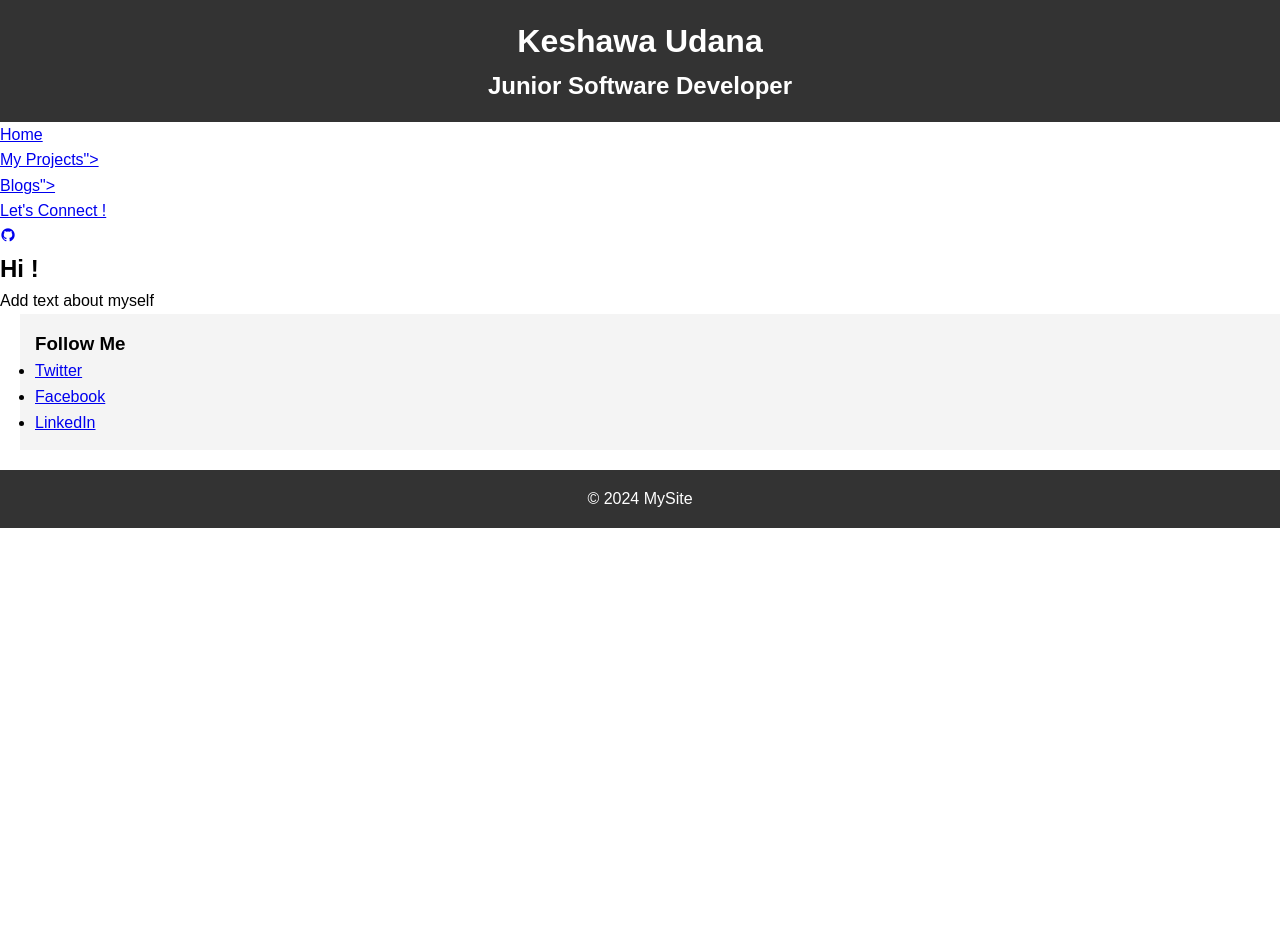
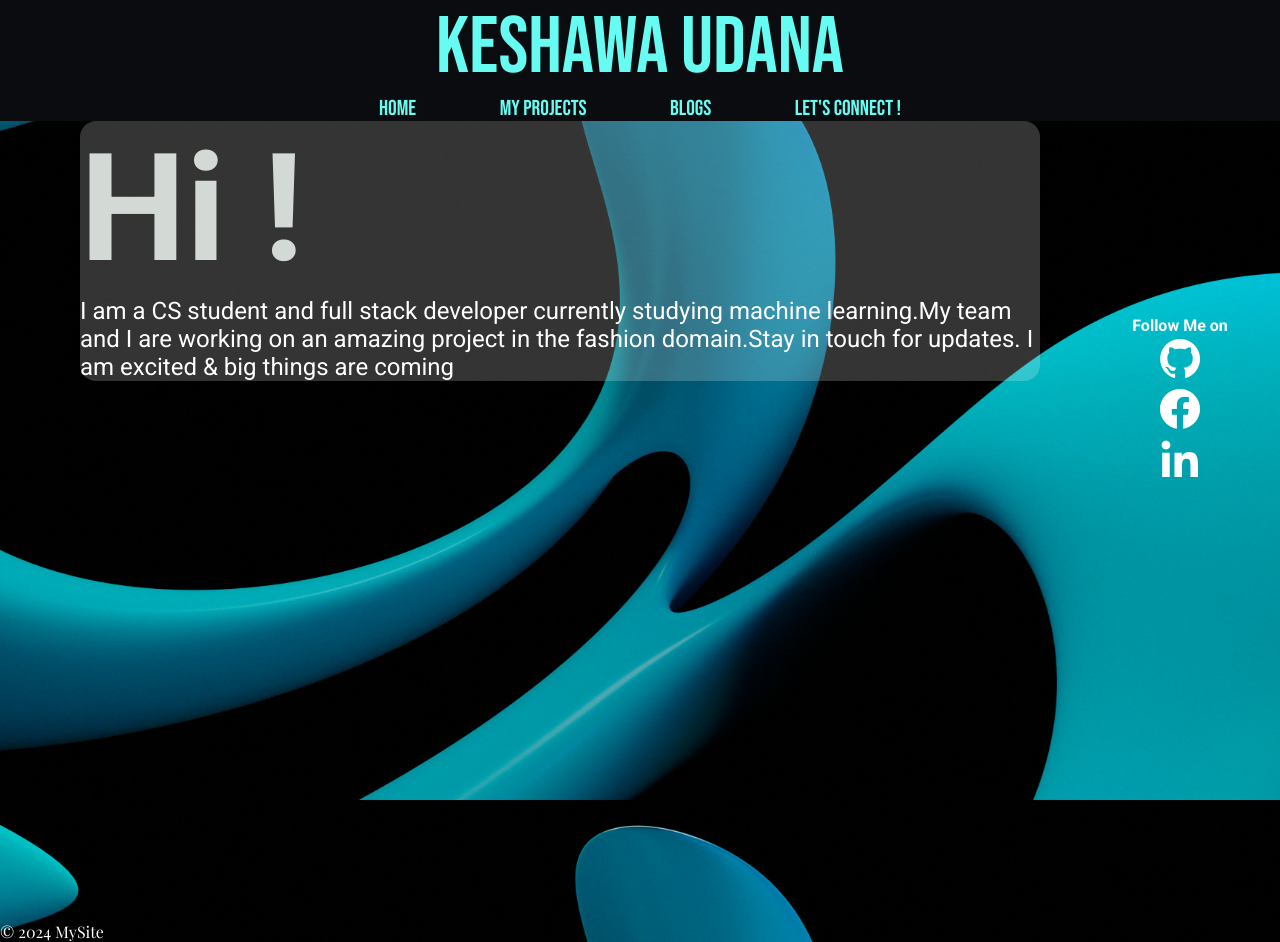
Before and after one commit to KeshUdana/PORTFOLIO_Advanced-Client-Side-CW1, a plain HTML site: page index.html in a window 1280 px wide. Before the commit the page ends 800 px from the top, so only its background shows below. Drawn offline with nearby package versions, Linux system fonts and the light colour scheme; a web font is replaced by a local one.

Commit message:
added a lot of things

```diff
--- a/index.html
+++ b/index.html
@@ -8,35 +8,44 @@
     <title>My Portfolio</title>
     <link href='https://unpkg.com/boxicons@2.1.4/css/boxicons.min.css' rel='stylesheet'>
     <link rel="stylesheet" href="style.css">
+
+    <style>
+      .home-card{
+        position: relative; /* "isolate" in Tailwind applies relative positioning */
+        width: 60rem; /* "w-96" corresponds to 384px */
+        border-radius: 1rem; /* "rounded-xl" corresponds to 12px radius */
+        background-color: rgba(255, 255, 255, 0.2); /* "bg-white/20" for semi-transparent white */
+        box-shadow: 0 10px 15px rgba(0, 0, 0, 0.1), 0 4px 6px rgba(0, 0, 0, 0.05); /* "shadow-lg" */
+        box-shadow: 0 0 1px rgba(0, 0, 0, 0.05); /* "ring-1 ring-black/5" for subtle outline */
+        margin-left: 5rem;
+      }
+    </style>
 </head>
 
+
 <body>
-    <header>
-        <h1>Keshawa Udana</h1>
-        <h2>Junior Software Developer</h2>
-    </header>
-
-
+    <header><h1>Keshawa Udana</h1></header>
     <nav>
       <ul>
         <li><a href="index.html">Home</a></li>
-        <li><a href="projects.html">My Projects"></a></li>
-        <li><a href="blog.html">Blogs"></a></li>
-        <li><a href="contact.hmtl">Let's Connect !</a></li>
-        <li><a href="https://github.com/KeshUdana"><i class='bx bxl-github'></i></a></li>
-      </ul>
+        <li><a href="projects.html">My Projects</a></li>
+        <li><a href="blog.html">Blogs</a></li>
+        <li><a href="contact.html">Let's Connect !</a></li>
+       </ul>
     </nav>
 
-      <section>
-          <h2>Hi !</h2>
-          <p>Add text about myself</p>
-      </section>
+    <section style="height: 100vh;">
+      <div class="home-card">
+          <h2 style="text-align: left;font-size: 150px">Hi !</h2>
+          <p style="font-family: Roboto;font-size: x-large;">I am a CS student and full stack developer currently studying machine learning.My team and I are working on an amazing project in the fashion domain.Stay in touch for updates. I am excited & big things are coming </p>
+        </div>
+        </section>
       <aside>
-          <h3>Follow Me</h3>
+          <h3 style="font-size: medium;">Follow Me on</h3>
           <ul>
-              <li><a href="https://twitter.com">Twitter</a></li>
-              <li><a href="https://facebook.com">Facebook</a></li>
-              <li><a href="https://linkedin.com">LinkedIn</a></li>
+              <li><a href="https://github.com/KeshUdana"><i class='bx bxl-github bx-lg' ></i></a></li>
+              <li><a href="https://facebook.com"></a><i class='bx bxl-facebook-circle bx-lg'></i></li>
+              <li><a href="https://linkedin.com"></a><i class='bx bxl-linkedin bx-lg' ></i></li>
           </ul>
       </aside>
 
--- a/style.css
+++ b/style.css
@@ -1,6 +1,5 @@
-@import url('https://fonts.googleapis.com/css2?family=Press+Start+2P&family=Rajdhani:wght@300;400;500;600;700&family=Roboto:ital,wght@0,100;0,300;0,400;0,500;0,700;0,900;1,100;1,300;1,400;1,500;1,700;1,900&display=swap');
+@import url('https://fonts.googleapis.com/css2?family=Bebas+Neue&family=Playfair+Display:ital,wght@0,400..900;1,400..900&family=Roboto:ital,wght@0,100;0,300;0,400;0,500;0,700;0,900;1,100;1,300;1,400;1,500;1,700;1,900&display=swap');
         /* Universal reset for removing margins and padding */
-        /* Basic Reset */
         * {
             margin: 0;
             padding: 0;
@@ -8,52 +7,77 @@
         }
 
         body {
-    font-family: Arial, sans-serif;
-    line-height: 1.6;
+                font-family: "Roboto", sans-serif;
+                background-image: url('wp2.jpg'); /* Path to your image */
+                background-size: cover; /* Makes the image cover the entire viewport */
+                background-repeat: no-repeat;
+                background-attachment: fixed; /* Keeps the image fixed while scrolling */
+                background-position: center; /* Centers the image */
+                color: #fff; /* Optional: change text color for readability */
         }
 
+
+
         header {
-    background-color: #333;
-    color: #fff;
-    padding: 1rem;
+            width: 100%;
+            background-color: #b3b4bd;
+        }
+
+        h1{
+            font-family: "Bebas Neue";
+            font-size: 80px;
+            font-weight: 400;
+            color: #66fcf1;
+            background-color: #0b0c10;
             text-align: center;
         }
 
-header nav ul {
-    list-style-type: none;
-    display: flex;
-    justify-content: center;
+        h2 {
+            font-family: "Roboto";
+            font-weight: 700;
+            color: #d3d9d4;
+            text-align: center;
+        }
+        p{
+            font-family: "Playfair Display";
         }
 
-header nav ul li {
-    margin: 0 15px;
+        nav {
+            background-color: #0b0c10;
+            font-family: "Bebas Neue";
+            color:#66fcf1;
+            font-size: large;
+        }
+        aside {
+            width: 200px; /* Set a width that fits your design */
+            position: fixed;
+            right: 0;
+            top: 50%;
+            transform: translateY(-50%);
+            padding: 15px;
+            text-align: center;
         }
 
-header nav ul li a {
-    color: #fff;
-    text-decoration: none;
+        /*Pseudo Classes intergrated*/
+        nav:hover{
+            color: #0b0c10;
+            background-color: #66fcf1;
         }
 
-main {
-    padding: 20px;
-    display: flex;
+        ul {
+            list-style: none;
+            text-align: center;
+            font-size: larger;
+            padding: 0; /* Remove default padding */
         }
 
-main section {
-    flex: 3;
+        li {
+            display: inline-block;
+            margin: 0 40px; /* Adjust spacing between items */
         }
 
-aside {
-    flex: 1;
-    padding: 15px;
-    background-color: #f4f4f4;
-    margin-left: 20px;
+        a {
+            text-decoration: none;
+            color: inherit;
+            cursor: pointer;
         }
-
-footer {
-    background-color: #333;
-    color: #fff;
-    text-align: center;
-    padding: 1rem;
-    margin-top: 20px;
-}
```
Also changed, not shown: blog.html (+10 -9 lines), contact.html (+12 -13 lines), projects.html (+27 -0 lines), wp1.jpg (added), wp2.jpg (added). Lines whose indentation alone changed are shown as unchanged.
